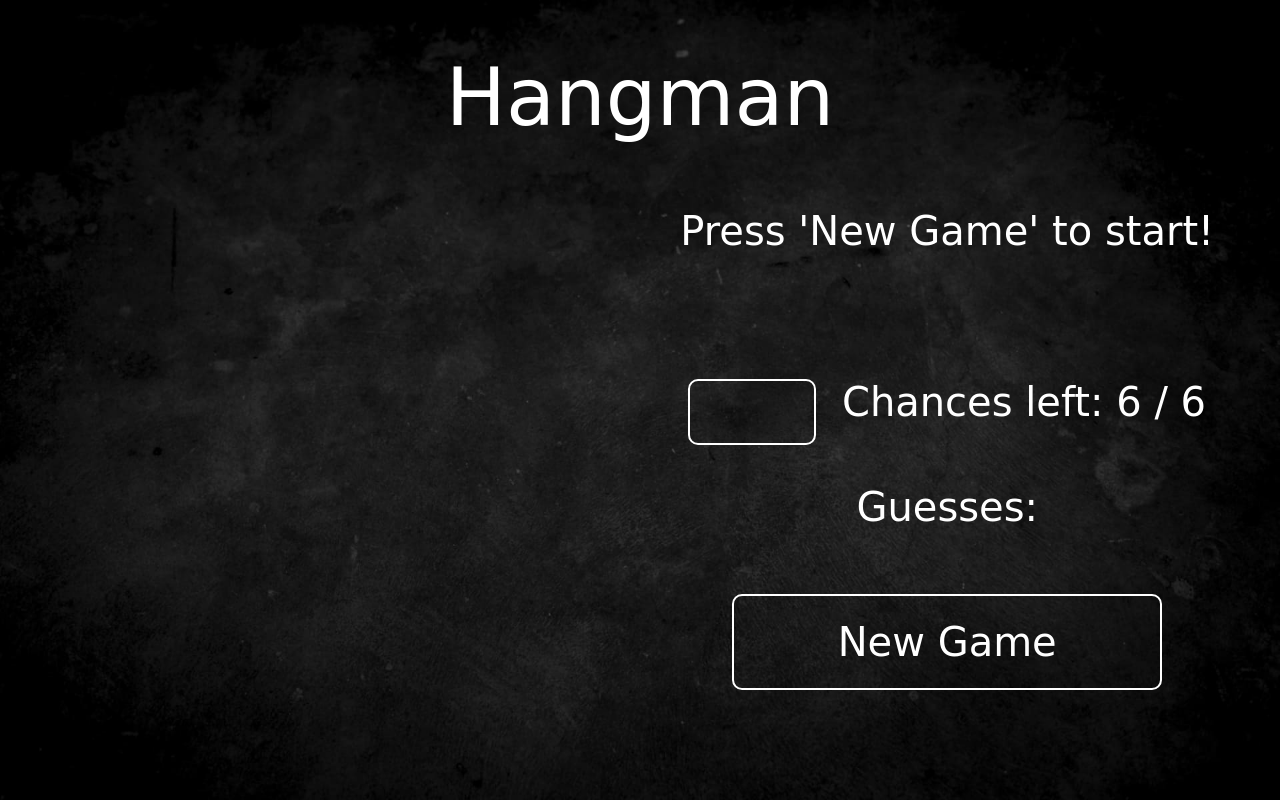
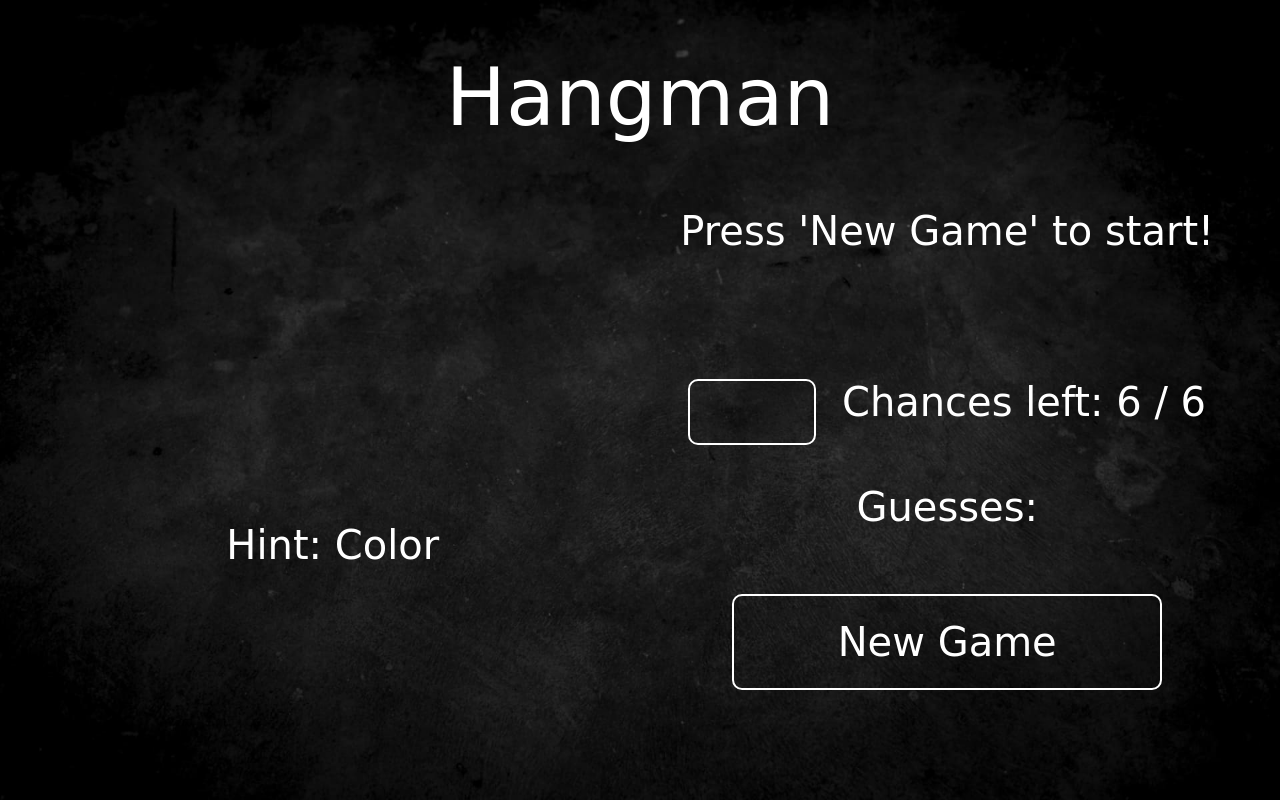
Before and after one commit to NovaBoman/js-hangman, a plain HTML site: page index.html in a window 1280 px wide. Drawn offline with Linux system fonts and the light colour scheme; a web font is replaced by a local one.

Commit message:
Add hint and update main.css

```diff
--- a/index.html
+++ b/index.html
@@ -20,6 +20,7 @@
 
         <div class="image-container">
             <img class="hangman-image" src="" alt="Hangman image">
+            <p>Hint: Color</p>
         </div>
 
         <div class="text-container">
--- a/sass/main.scss
+++ b/sass/main.scss
@@ -53,6 +53,7 @@ header {
   grid-area: image;
   text-align: center;
   display: flex;
+  flex-direction: column;
   img {
     width: 50%;
     margin: auto;
```
Also changed, not shown: css/main.css, 1 other file.
